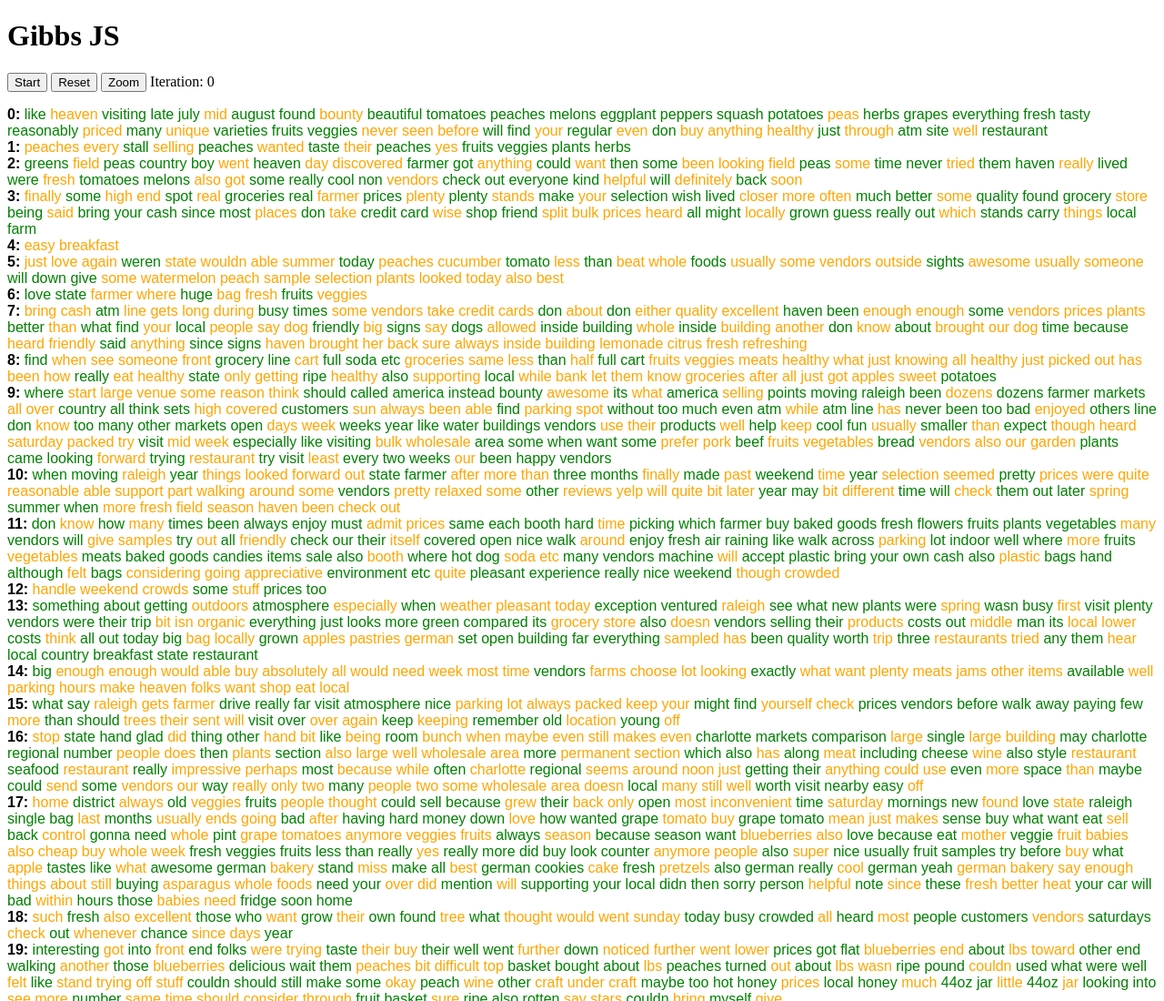
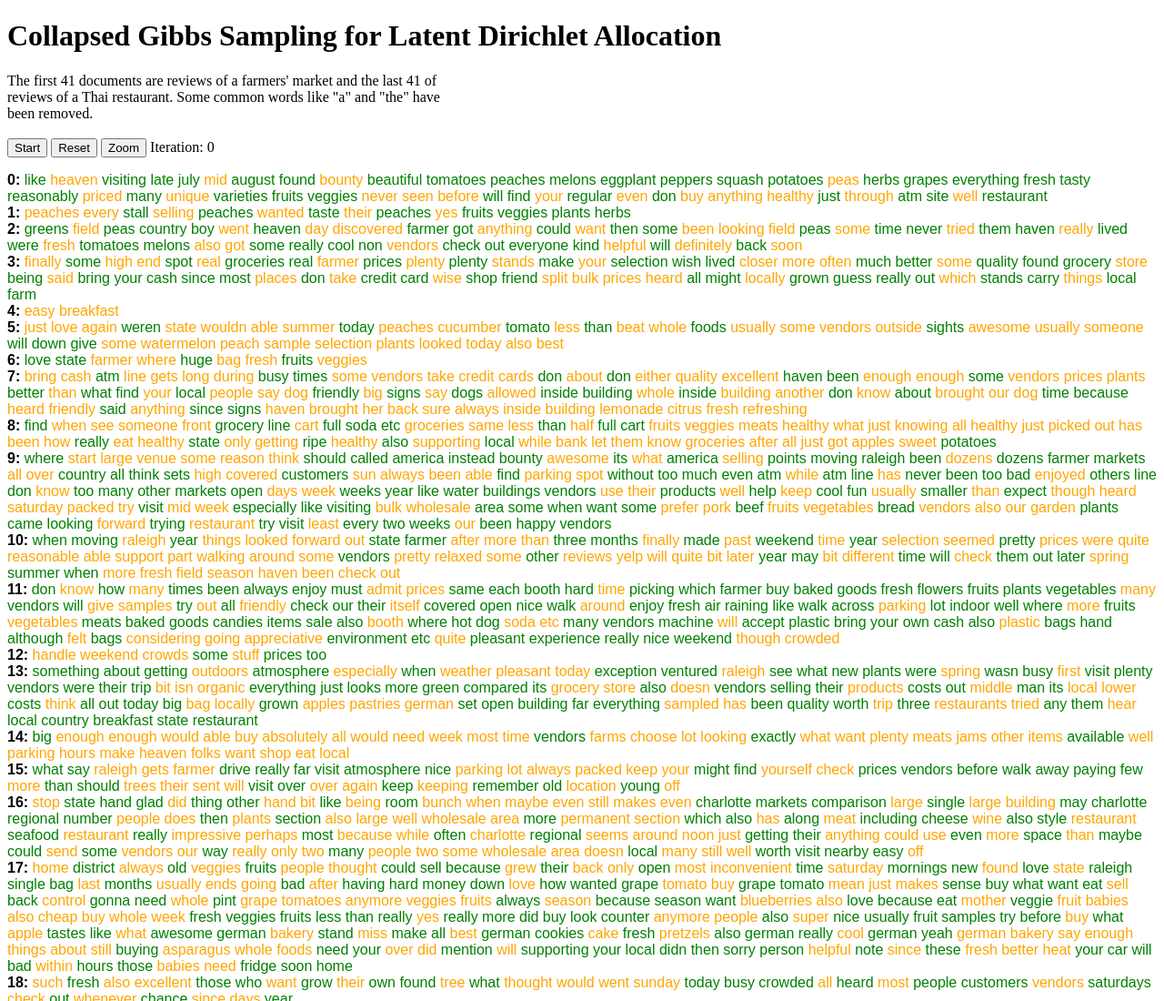
Before and after one commit to cdfox/cdfox.github.com, a plain HTML site: page lda_gibbs_js/gibbs.html in a window 1280 px wide. Shown: the top 1100 px of the page at 91% size. Drawn offline with Linux system fonts and the light colour scheme.

Commit message:
More descriptive title and a short explanation of what the documents are.

```diff
--- a/lda_gibbs_js/gibbs.css
+++ b/lda_gibbs_js/gibbs.css
@@ -5,6 +5,7 @@ p {
 
 p#controls {
 	margin-bottom: 1em;
+	max-width: 500px;
 }
 
 p.doc {
--- a/lda_gibbs_js/gibbs.html
+++ b/lda_gibbs_js/gibbs.html
@@ -2,7 +2,7 @@
 <html>
 <head>
 	<meta http-equiv="Content-Type" content="text/html;charset=utf-8" />
-	<title>Gibbs JS</title>
+	<title>Gibbs Sampling for LDA</title>
 	<link href="gibbs.css" rel="stylesheet" type="text/css" />
 	<script defer type="text/ecmascript" src="jquery-1.5.js"></script>
 	<script defer type="text/ecmascript" src="corpus.js"></script>
@@ -11,13 +11,8 @@
 	<script defer type="text/ecmascript" src="gibbs.js"></script>
 </head>
 <body>
-	<h1>Gibbs JS</h1>
-	<!-- <fieldset>
-		<label for="alpha">Alpha:</label><input id="alpha"></input>
-		<label for="beta">Beta:</label><input id="beta"></input>
-		<label for="num_topics">Number of Topics:</label><input id="num_topics"></input>
-	</fieldset> -->
-	<p id="controls">
+	<h1>Collapsed Gibbs Sampling for Latent Dirichlet Allocation</h1>
+	<p id="controls"> The first 41 documents are reviews of a farmers' market and the last 41 of reviews of a Thai restaurant. Some common words like "a" and "the" have been removed. <br><br>
 		<button id="start">Start</button>
 		<button id="reset">Reset</button>
 		<button id="zoom">Zoom</button>
```
